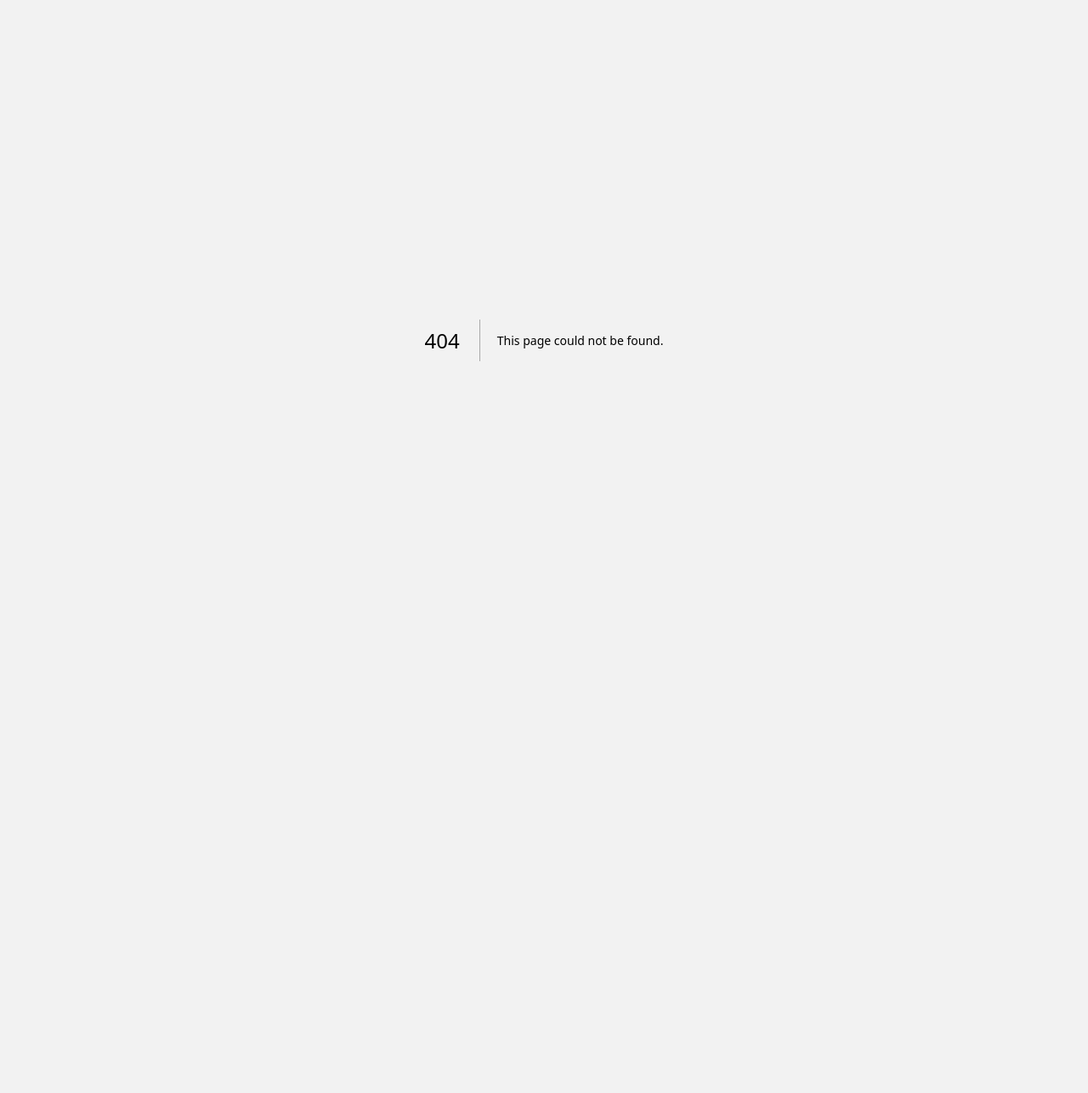
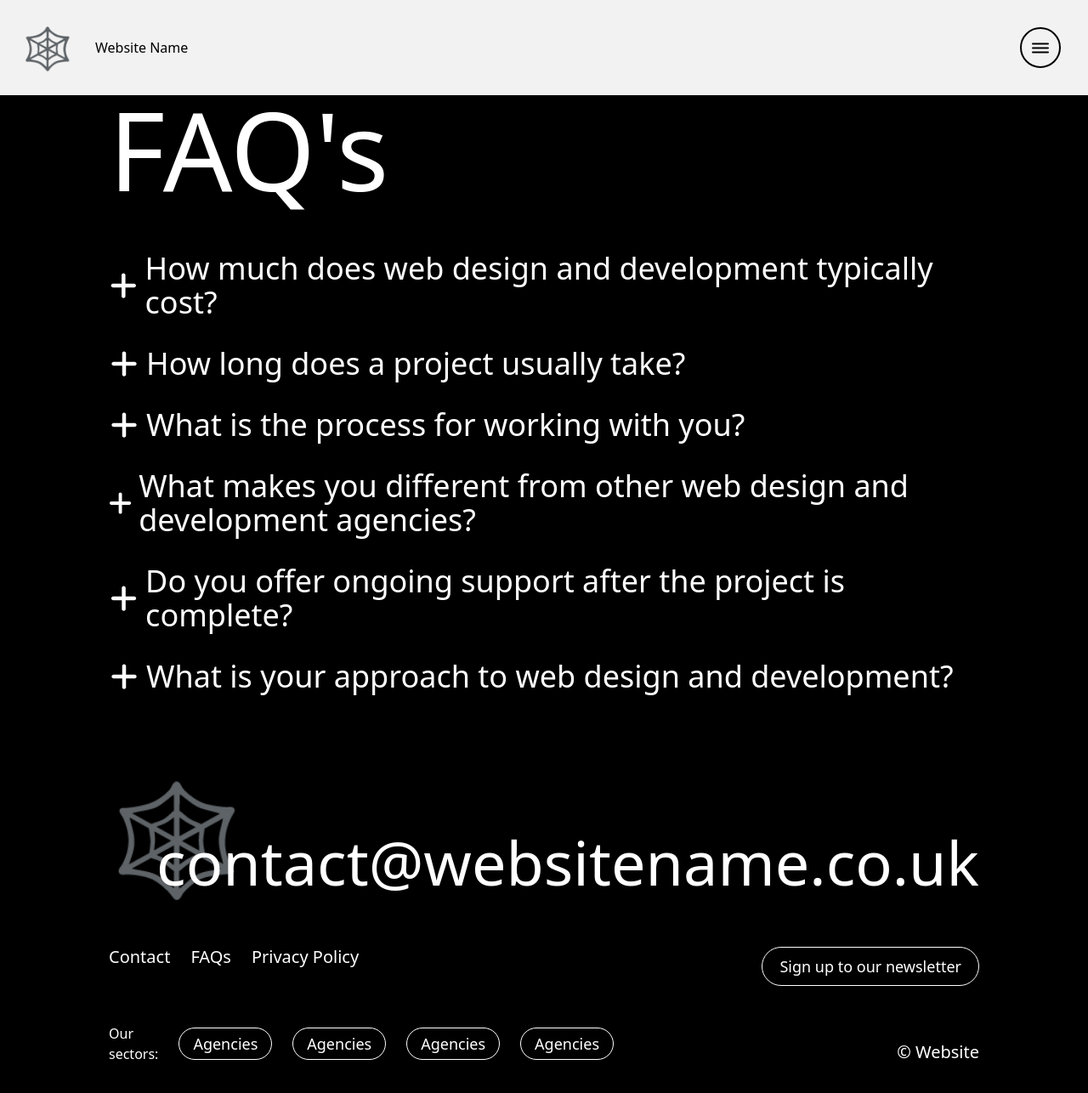
Before and after one commit to Taze-29/anything, a Next.js app: page /pricing in a window 1280 px wide. Before the commit this address had no page. Shown: the top 1286 px of the page at 85% size. Before the commit the page ends 800 px from the top, so only its background shows below. Built offline with nearby package versions, Linux system fonts and the light colour scheme.

Commit message:
new price page

```diff
--- /dev/null
+++ b/app/pricing/page.js
@@ -0,0 +1,13 @@
+import Nav from "@/components/Nav";
+import Faq from "@/components/Faq";
+import Footer from "@/components/Footer";
+
+export default function Home() {
+    return (
+      <>
+      <Nav />
+      <Faq />
+      <Footer />
+      </>
+    );
+  }
--- /dev/null
+++ b/components/PricingHero.js
@@ -0,0 +1,17 @@
+const PricingHero = () => {
+
+    return (
+      <div className= "">
+        <div className="">
+          <h1>
+            Choose the Perfect Plan<br />
+            For Your Business<br />
+            At the Right Price
+          </h1>
+        </div>
+        <div className=""></div>
+      </div>
+    )
+  }
+
+  export default PricingHero;
```
